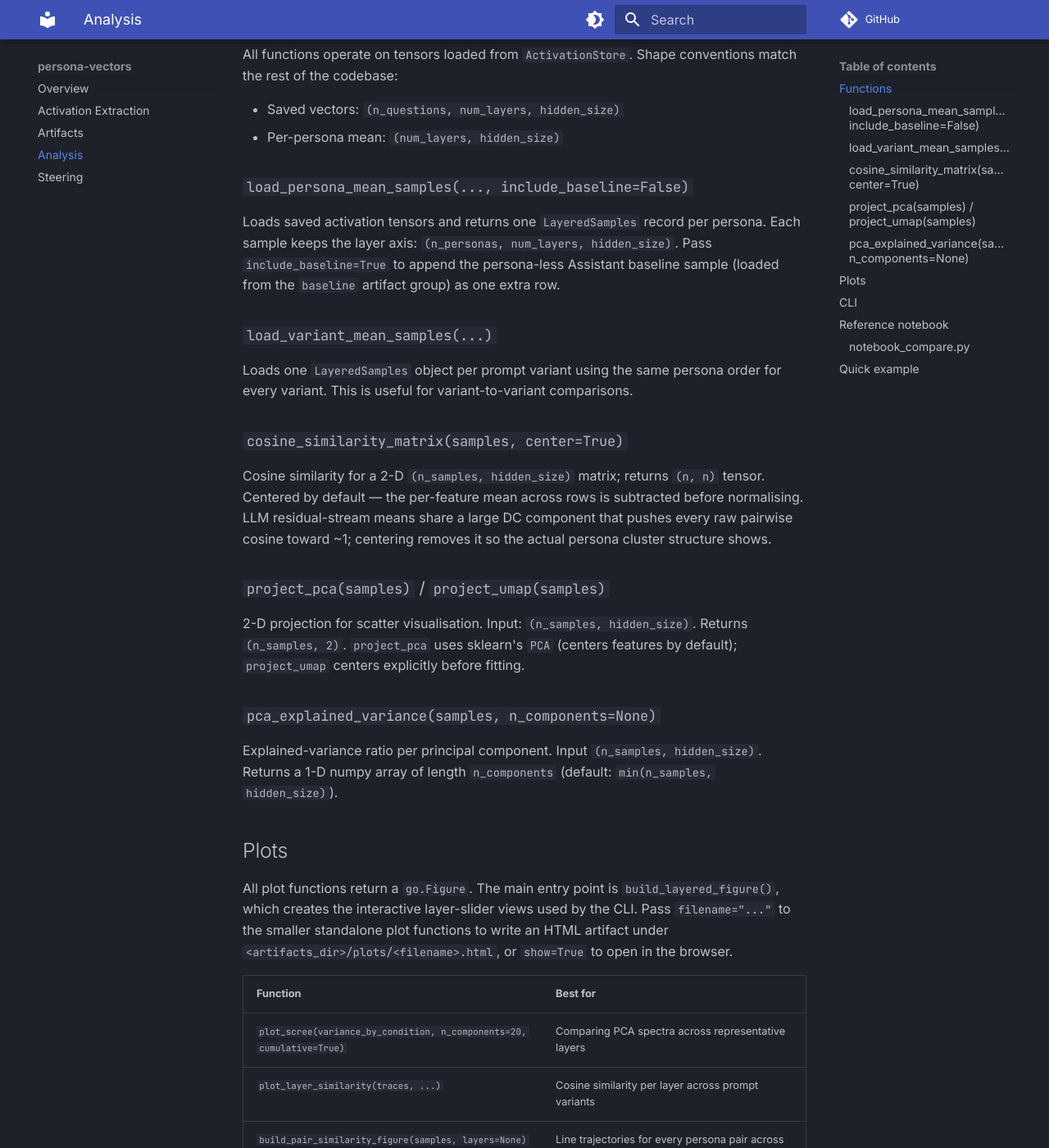
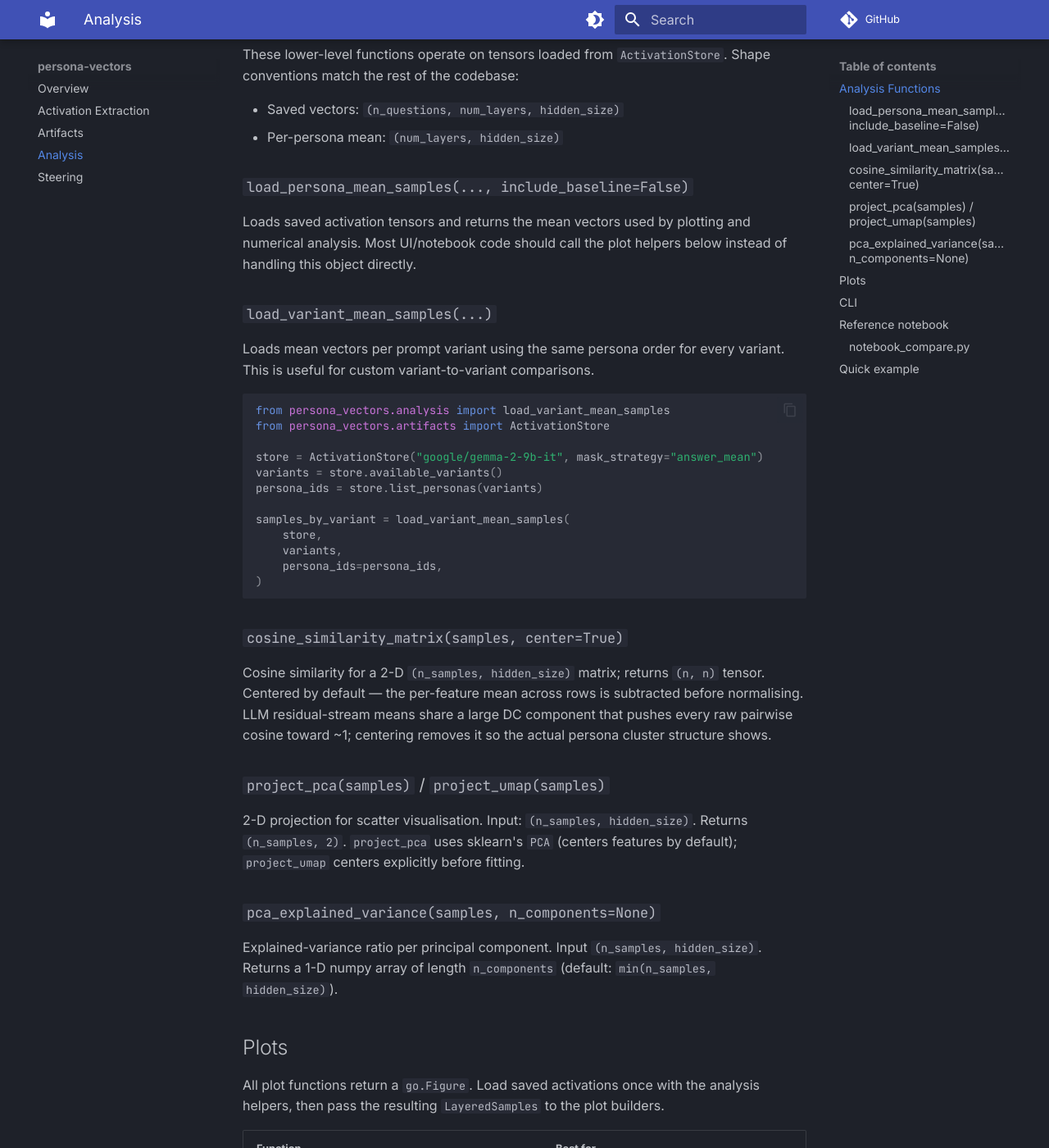
Before and after one commit to implicit-personalization/persona-vectors, an MkDocs documentation site: the page built from docs/analysis.md, in a window 1280 px wide and 1400 px high, scrolled down 335 px. Shown: the whole window at 82% size. Built offline with MkDocs 1.6.1 and Material for MkDocs 9.7.7, drawn with Linux system fonts in a browser that asks for light colours; comment, search, counter and statistics services are not loaded; some of the changed text lies outside the part shown.

Commit message:
Updated storage for activations
Small patch

````diff
--- a/docs/analysis.md
+++ b/docs/analysis.md
@@ -7,25 +7,39 @@
 Plots: `src/persona_vectors/plots.py`
 Reference notebook: `notebooks/notebook_compare.py`
 
-## Functions
+## Analysis Functions
 
-All functions operate on tensors loaded from `ActivationStore`. Shape
-conventions match the rest of the codebase:
+These lower-level functions operate on tensors loaded from `ActivationStore`.
+Shape conventions match the rest of the codebase:
 
 - Saved vectors: `(n_questions, num_layers, hidden_size)`
 - Per-persona mean: `(num_layers, hidden_size)`
 
 ### `load_persona_mean_samples(..., include_baseline=False)`
 
-Loads saved activation tensors and returns one `LayeredSamples` record per
-persona. Each sample keeps the layer axis: `(n_personas, num_layers, hidden_size)`.
-Pass `include_baseline=True` to append the persona-less Assistant baseline
-sample (loaded from the `baseline` artifact group) as one extra row.
+Loads saved activation tensors and returns the mean vectors used by plotting
+and numerical analysis. Most UI/notebook code should call the plot helpers
+below instead of handling this object directly.
 
 ### `load_variant_mean_samples(...)`
 
-Loads one `LayeredSamples` object per prompt variant using the same persona
-order for every variant. This is useful for variant-to-variant comparisons.
+Loads mean vectors per prompt variant using the same persona order for every
+variant. This is useful for custom variant-to-variant comparisons.
+
+```python
+from persona_vectors.analysis import load_variant_mean_samples
+from persona_vectors.artifacts import ActivationStore
+
+store = ActivationStore("google/gemma-2-9b-it", mask_strategy="answer_mean")
+variants = store.available_variants()
+persona_ids = store.list_personas(variants)
+
+samples_by_variant = load_variant_mean_samples(
+    store,
+    variants,
+    persona_ids=persona_ids,
+)
+```
 
 ### `cosine_similarity_matrix(samples, center=True)`
 
@@ -49,18 +63,15 @@
 
 ## Plots
 
-All plot functions return a `go.Figure`. The main entry point is
-`build_layered_figure()`, which creates the interactive layer-slider views used
-by the CLI. Pass `filename="..."` to the smaller standalone plot functions to
-write an HTML artifact under `<artifacts_dir>/plots/<filename>.html`, or
-`show=True` to open in the browser.
+All plot functions return a `go.Figure`. Load saved activations once with the
+analysis helpers, then pass the resulting `LayeredSamples` to the plot builders.
 
 | Function | Best for |
 |---|---|
 | `plot_scree(variance_by_condition, n_components=20, cumulative=True)` | Comparing PCA spectra across representative layers |
 | `plot_layer_similarity(traces, ...)` | Cosine similarity per layer across prompt variants |
-| `build_pair_similarity_figure(samples, layers=None)` | Line trajectories for every persona pair across selected layers |
-| `build_layered_figure(samples, kind, layers=None)` | Interactive PCA, UMAP, or similarity figure with layer controls |
+| `build_layered_figure(samples, kind, layers=...)` | Interactive PCA, UMAP, or similarity figure with layer controls |
+| `build_pair_similarity_figure(samples, layers=...)` | Line trajectories for every persona pair across selected layers |
 
 ## CLI
 
@@ -78,11 +89,6 @@
 - `persona_mean_similarity`: centered persona cosine heatmap by layer
 - `persona_pair_similarity`: persona-pair similarity trajectories across layers
 - `pca_scree`: PCA explained-variance curves for selected or representative layers
-
-The plotting code intentionally keeps Plotly-specific layout helpers private to
-`plots.py`. Public callers should generally load `LayeredSamples` with
-`analysis.py`, then call `build_layered_figure()` or
-`build_pair_similarity_figure()`.
 
 For prompt-only extraction, use `persona_mean` or `persona_last` during
 extraction and analysis. Those strategies run on the rendered system prompt
@@ -102,12 +108,12 @@
     load_persona_mean_samples,
     pca_explained_variance,
 )
+from persona_vectors.artifacts import ActivationStore
 
+store = ActivationStore("google/gemma-2-9b-it", mask_strategy="answer_mean")
 samples = load_persona_mean_samples(
-    "artifacts/activations",
-    "google/gemma-2-9b-it",
+    store,
     "biography",
-    "answer_mean",
 )
 
 # persona similarity at a middle layer, centered to remove shared DC component
@@ -116,3 +122,19 @@
 print(cosine_similarity_matrix(means))
 print(pca_explained_variance(means))
 ```
+
+```python
+from persona_vectors.analysis import load_persona_mean_samples
+from persona_vectors.artifacts import ActivationStore
+from persona_vectors.plots import build_layered_figure
+
+store = ActivationStore("google/gemma-2-9b-it", mask_strategy="answer_mean")
+persona_ids = store.list_personas(["biography"])
+samples = load_persona_mean_samples(store, "biography", persona_ids=persona_ids)
+
+fig = build_layered_figure(
+    samples,
+    "similarity",
+)
+fig.show()
+```
--- a/pyproject.toml
+++ b/pyproject.toml
@@ -1,6 +1,6 @@
 [project]
 name = "persona-vectors"
-version = "0.4.1"
+version = "0.4.2"
 description = "Library for extracting and analyzing persona vectors"
 readme = "README.md"
 requires-python = ">=3.12"
````
Also changed, not shown: README.md (+2 -1 lines), docs/artifacts.md (+28 -11 lines), 5 other files.
